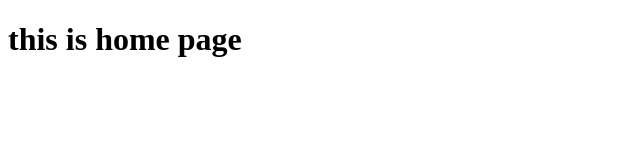
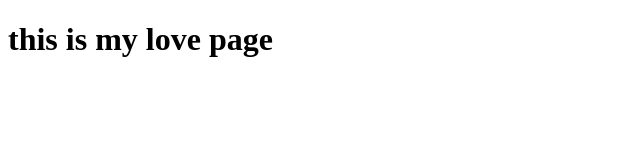
Before and after one commit to choorli/GitProject, a plain HTML site: page home.html in a window 1280 px wide. Shown: the whole page, without its empty margins (0-640 px from the left). Drawn offline with Linux system fonts and the light colour scheme.

Commit message:
change home

```diff
--- a/home.html
+++ b/home.html
@@ -2,7 +2,7 @@
 <html>
   <body>
 
-    <h1>this is home page</h1>
+    <h1>this is my love page</h1>
 
    </body>
 </html>
```
